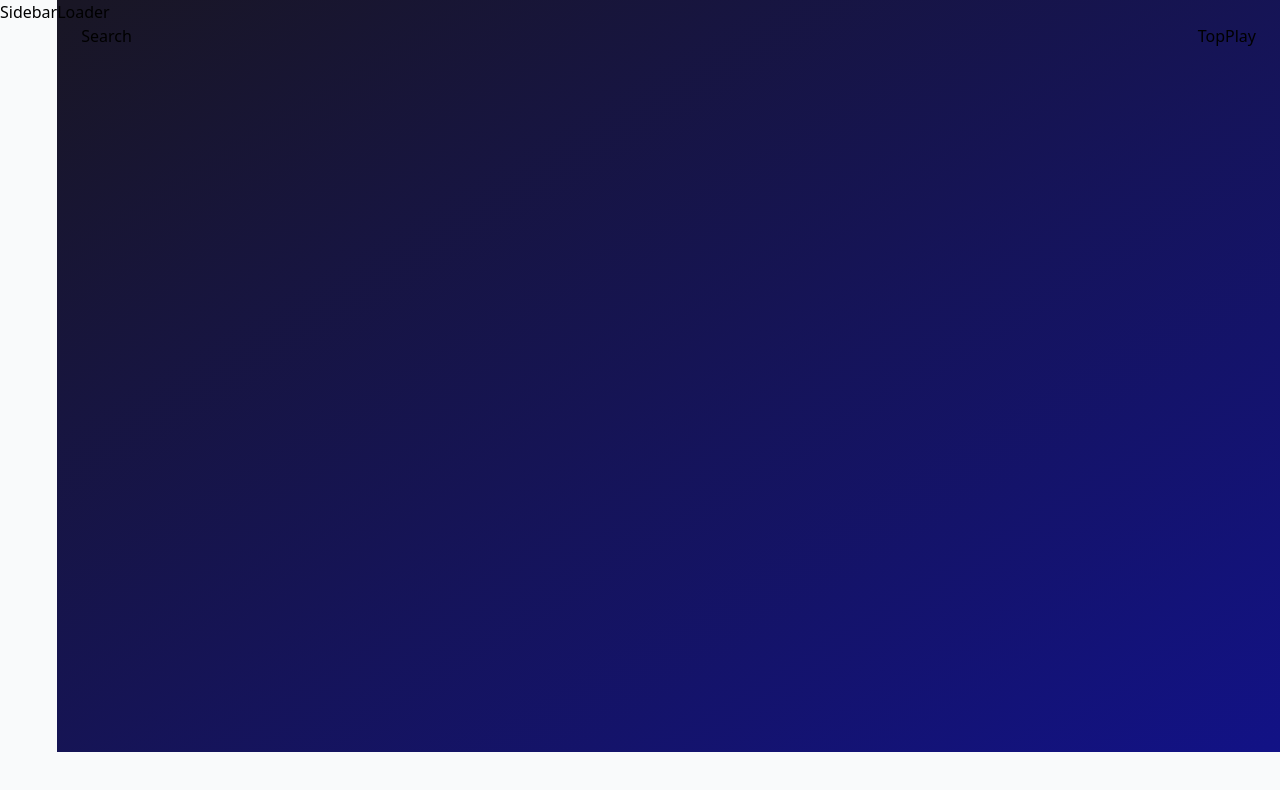
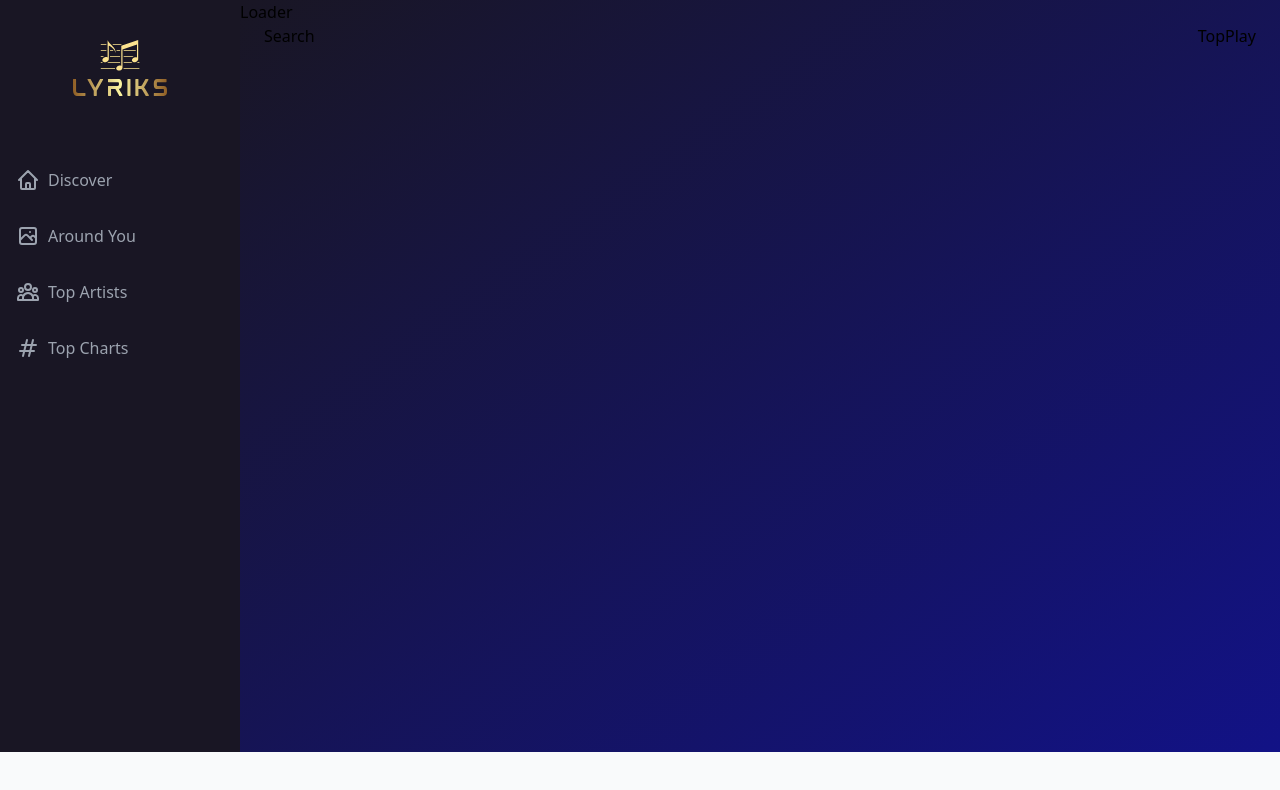
Before and after one commit to iCoderBilal/music-app, a React (Vite) app: page /search/1 in a window 1280 px wide. Shown: the top 790 px of the page. Built offline with nearby package versions, Linux system fonts and the light colour scheme.

Commit message:
Sidebar is completed

```diff
--- a/package.json
+++ b/package.json
@@ -12,7 +12,7 @@
     "axios": "^0.27.2",
     "react": "^18.2.0",
     "react-dom": "^18.2.0",
-    "react-icons": "^4.4.0",
+    "react-icons": "^4.7.1",
     "react-redux": "^8.0.2",
     "react-router-dom": "^6.3.0",
     "swiper": "^8.4.2"
--- a/src/components/Sidebar.jsx
+++ b/src/components/Sidebar.jsx
@@ -1,5 +1,53 @@
-const Sidebar = () => (
-  <div>Sidebar</div>
-);
+import { useState } from "react";
+import { NavLink } from "react-router-dom";
+import {RiCloseLine} from 'react-icons/ri';
+import {logo} from "../assets";
+import {links} from '../assets/constants'
+import { HiOutlineMenu } from 'react-icons/hi';
+
+
+const NavLinks = ({handleClick}) => (
+  <div className="mt-10 ">
+  {links.map((item)=>(
+      <NavLink
+      key={item.name}
+      to={item.to}
+      className="flex flex-row justify-start items-center my-8 font-medium text-gray-400 hover:text-cyan-400  "
+      onClick={()=> handleClick && handleClick()}
+      >
+
+        <item.icon className="w-6 h-6 mr-2"/>
+      {item.name}
+      </NavLink>
+    ))}
+    </div>
+)
+
+const Sidebar = () => {
+  const [mobileMenuOpen, setMobileMenuOpen] = useState(false)
+  return (
+    <>
+    <div className="md:flex hidden flex-col w-[240px] py-10 px-4 bg-[#191624]">
+      <img src={logo} alt="logo" className="w-full h-14 object-contain" />
+      <NavLinks/>
+    </div>
+
+
+    <div className="md:hidden block absolute right-3 top-6">
+      {
+        mobileMenuOpen ? (<RiCloseLine className="h-6 w-6 text-white mr-2" onClick={()=> setMobileMenuOpen(false)}/>) : (<HiOutlineMenu className="h-6 w-6 text-white mr-2"  onClick={()=> setMobileMenuOpen(true)}/>)
+      }
+    </div>
+
+
+    <div className={`absolute top-0 h-screen w-2/3 bg-gradient-to-tl from-white/10 to-[#483d8b] backdrop-blur-lg z-10 p-6 md:hidden smooth-transition ${mobileMenuOpen ? `left-0` : `-left-full`}`}>
+      <img src={logo} alt="logo" className="w-full h-14 object-contain" />
+      <NavLinks handleClick={()=> setMobileMenuOpen(false)}/>
+    </div>
+
+    </>
+  )
+
+  };
 
 export default Sidebar;
```
Also changed, not shown: 1 other file (tests, documents, lock files or other folders).
